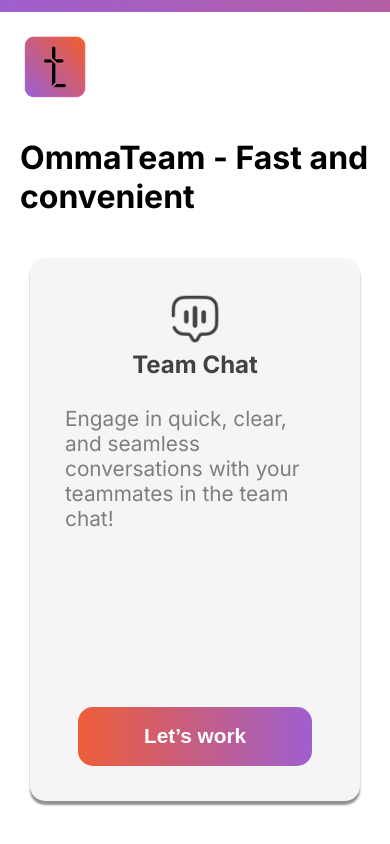
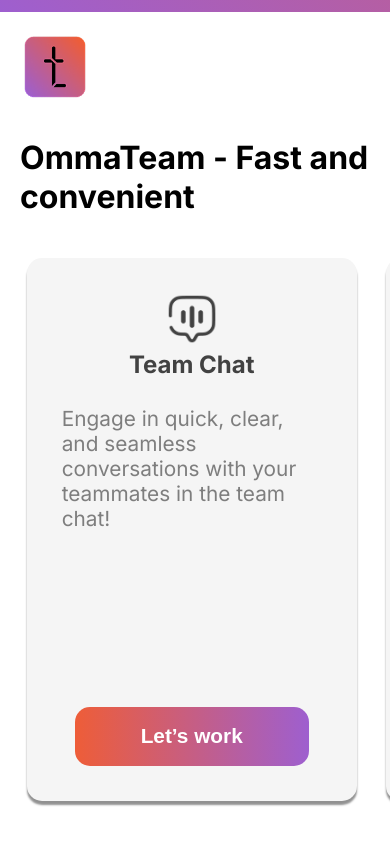
Before and after one commit to DequElite/OmmaTeam-Client, a React (Vite) app: page / in a window 390 px wide. Shown: the part 832-1676 px from the top of the page. Built offline with nearby package versions, Linux system fonts and the light colour scheme; a web font is replaced by a local one.

Commit message:
little style fix

```diff
--- a/src/layouts/Home/style.module.scss
+++ b/src/layouts/Home/style.module.scss
@@ -214,7 +214,7 @@
             justify-content: space-between;
             flex-direction: column;
             flex-wrap: wrap;
-            gap: 10%;
+            gap: 9%;
         }
     }
 }
```
